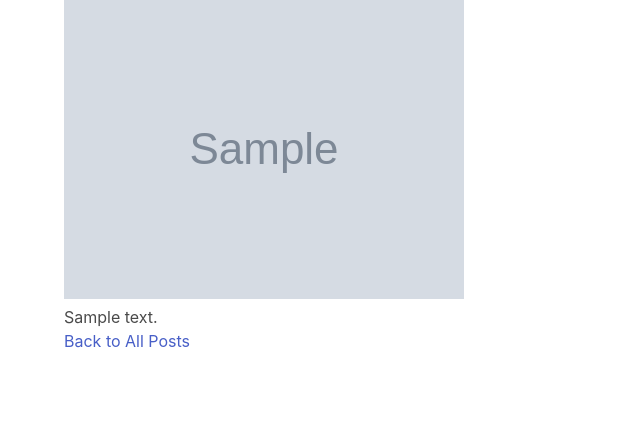
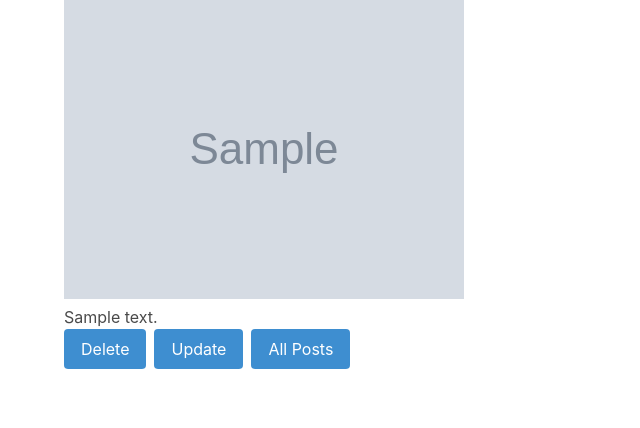
Before and after one commit to selenarenteria/Wridr, a Django app: page /posts/1/ in a window 1280 px wide. Shown: the part 141-569 px from the top of the page, without its empty margins (0-640 px from the left). Run offline with Django 4.2, Linux system fonts and the light colour scheme; tables that the repository leaves empty hold one stand-in row (values such as "Sample post"); grey boxes marked "Sample" are stand-in pictures.

Commit message:
full crud on post model

```diff
--- a/main_app/templates/post_detail.html
+++ b/main_app/templates/post_detail.html
@@ -1,9 +1,18 @@
 {% extends 'base.html' %}
+
 {% block content %}
+
 <h1 class="title">Post detail page </h1>
 <p>{{ post.title }}</p>
 <img src="{{ post.image }}" alt="Post image - {{post.title}}"/>
 <p>{{ post.body_text }}</p>
+<div class="detail__container">
+    <div class="buttons">
+        <a href="{% url 'delete_post' post.pk %}" class="button is-info">Delete</a>
+        <a href="{% url 'update_post' post.pk %}" class="button is-info">
+        Update</a>
+       <a href="{% url 'all_post' %}" class="button is-info">All Posts</a>
+    </div>
+</div>
 
-<div><a href="{% url 'all_post' %}">Back to All Posts</a></div>
 {% endblock %}
--- a/main_app/urls.py
+++ b/main_app/urls.py
@@ -7,5 +7,7 @@ urlpatterns = [
     path('default/', views.Default.as_view(), name="default"),
     path('posts/', views.AllPost.as_view(), name="all_post"),
     path('posts/new/', views.CreatePost.as_view(), name="create_post"),
-    path('posts/<int:pk>/', views.PostDetail.as_view(), name="post_detail")
+    path('posts/<int:pk>/', views.PostDetail.as_view(), name="post_detail"),
+    path('posts/<int:pk>/update', views.UpdatePost.as_view(), name="update_post"),
+    path('posts/<int:pk>/delete', views.DeletePost.as_view(), name="delete_post")
 ]
--- a/main_app/views.py
+++ b/main_app/views.py
@@ -2,7 +2,7 @@ from poplib import POP3_SSL_PORT
 from django.shortcuts import render
 from django.views import View
 from django.views.generic.base import TemplateView
-from django.views.generic.edit import CreateView
+from django.views.generic.edit import CreateView, UpdateView, DeleteView
 from django.views.generic import DetailView
 from django.http import HttpResponse
 from .models import Post
@@ -62,3 +62,14 @@ class CreatePost(CreateView):
 class PostDetail(DetailView):
     model = Post
     template_name = "post_detail.html"
+
+class UpdatePost(UpdateView):
+    model = Post
+    fields = ['title', 'image', 'body_text']
+    template_name = 'update_post.html'
+    success_url = '/posts/'
+
+class DeletePost(DeleteView):
+    model = Post
+    template_name = 'delete_post_confirmation.html'
+    success_url = '/posts/'
```
Also changed, not shown: main_app/templates/delete_post_confirmation.html (added, +15 -0 lines), main_app/templates/update_post.html (added, +17 -0 lines).
